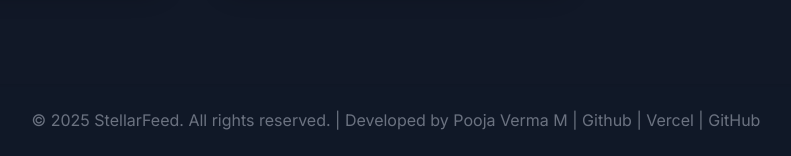
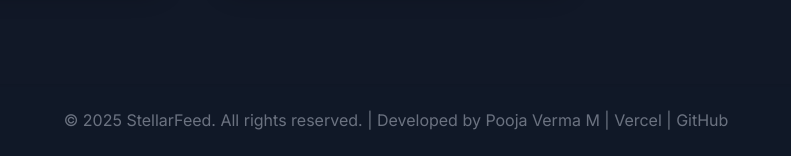
Before and after one commit to mpoojaverma/StellarFeed, a Flask app: page /poems in a window 1280 px wide. Shown: the part 1721-1877 px from the top of the page, without its empty margins (244-1035 px from the left). Run offline with Flask 3, Linux system fonts and the light colour scheme; data that the repository does not hold is empty.

Commit message:
Update poems.html

```diff
--- a/templates/poems.html
+++ b/templates/poems.html
@@ -102,7 +102,7 @@
     </main>
     <!-- Footer -->
     <footer class="bg-gray-900 bg-opacity-80 p-6 text-center mt-20 shadow-inner">
-        <p class="text-gray-500">&copy; 2025 StellarFeed. All rights reserved. | Developed by Pooja Verma M | Github | Vercel | <a href="https://github.com/mpoojaverma/StellarFeed" target="_blank" class="hover:text-teal-400 transition-colors">GitHub</a></p>
+        <p class="text-gray-500">&copy; 2025 StellarFeed. All rights reserved. | Developed by Pooja Verma M | Vercel | <a href="https://github.com/mpoojaverma/StellarFeed" target="_blank" class="hover:text-teal-400 transition-colors">GitHub</a></p>
     </footer>
 
     <script>
```
